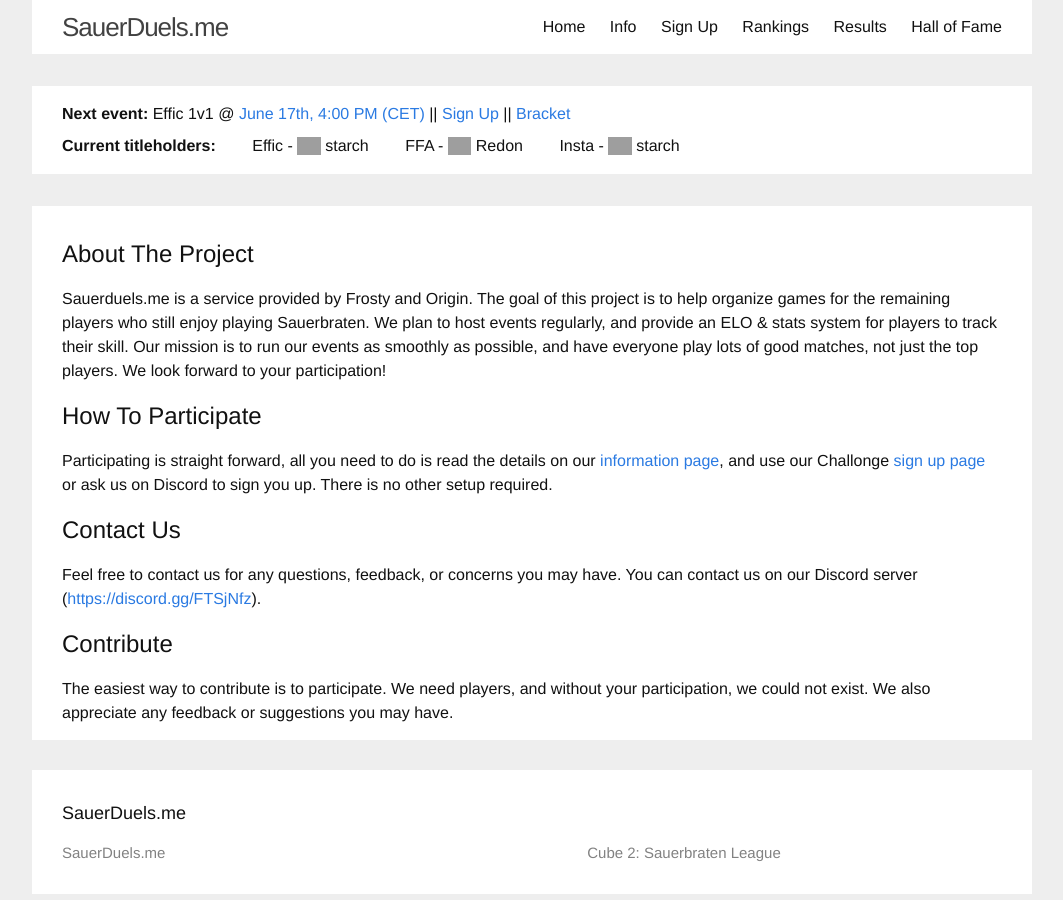
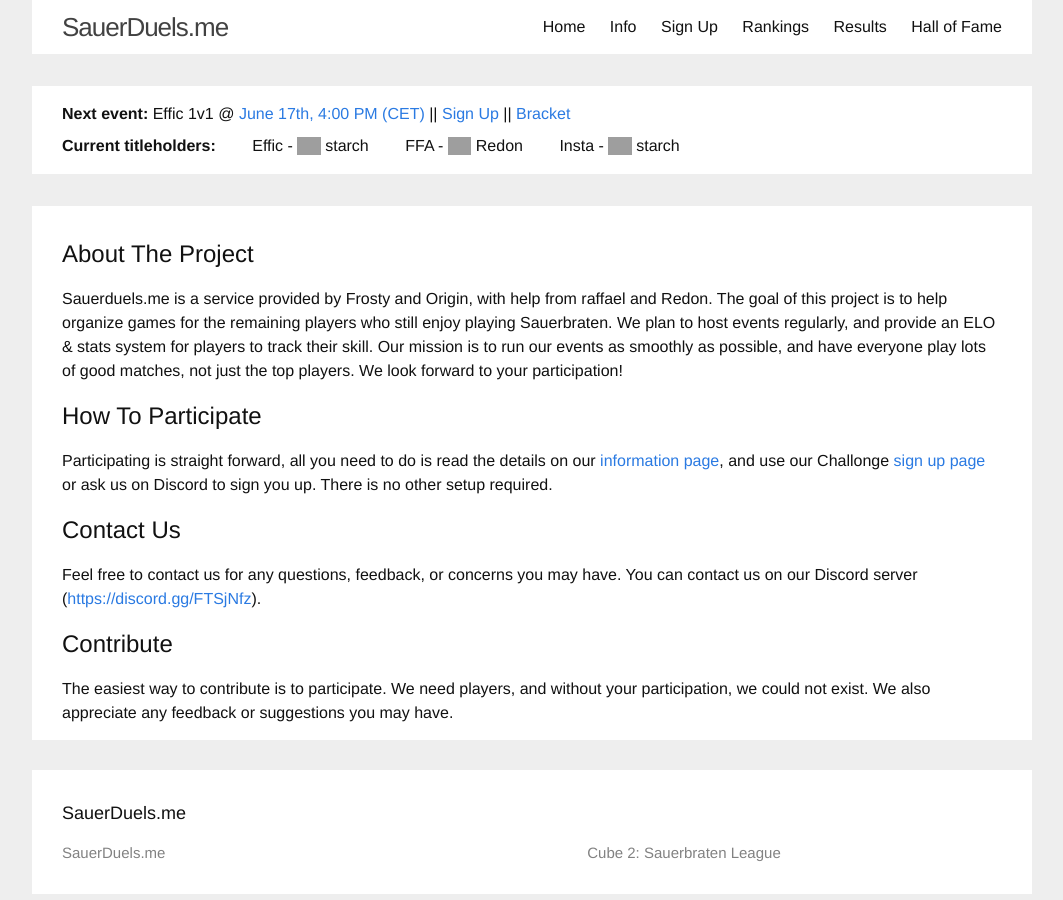
Before and after one commit to sauerduels/website, a Jekyll site: the page built from index.md, in a window 1280 px wide. Shown: the whole page, without its empty margins (108-1171 px from the left). Built offline with Jekyll 4.4.1, drawn with Linux system fonts in a browser that asks for light colours; grey boxes are pictures that could not be loaded.

Commit message:
update frontpage

```diff
--- a/index.md
+++ b/index.md
@@ -6,7 +6,7 @@
 
 ## About The Project
 
-Sauerduels.me is a service provided by Frosty and Origin. The goal of this project is to help organize games for the remaining players who still enjoy playing Sauerbraten. We plan to host events regularly, and provide an ELO & stats system for players to track their skill. Our mission is to run our events as smoothly as possible, and have everyone play lots of good matches, not just the top players. We look forward to your participation!
+Sauerduels.me is a service provided by Frosty and Origin, with help from raffael and Redon. The goal of this project is to help organize games for the remaining players who still enjoy playing Sauerbraten. We plan to host events regularly, and provide an ELO & stats system for players to track their skill. Our mission is to run our events as smoothly as possible, and have everyone play lots of good matches, not just the top players. We look forward to your participation!
 
 ## How To Participate
 
```
